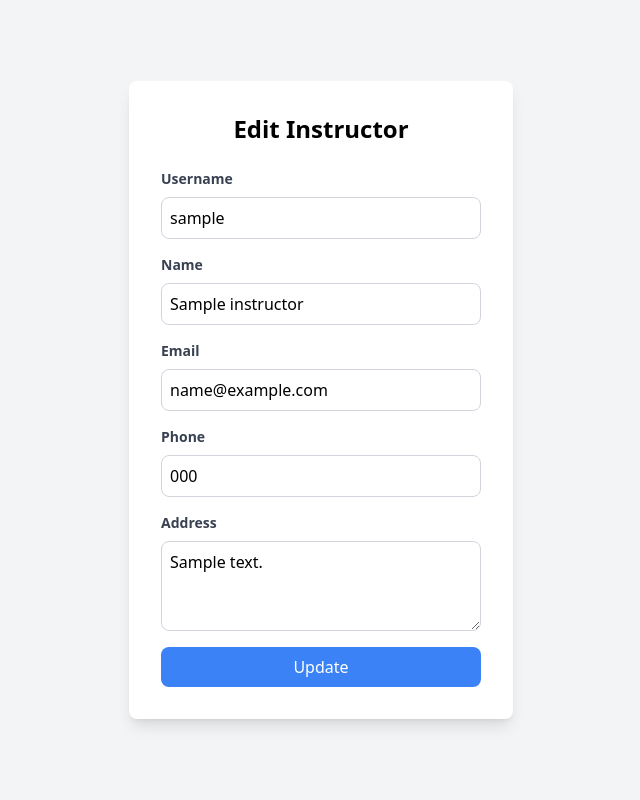
After one commit to difhaels/dx-coding, a PHP site: page /admin/hrm/edit_instructor.php?id_instructor=1 in a window 1280 px wide. The commit adds this page. Shown: the whole page, without its empty margins (319-959 px from the left). Run offline with PHP 8.4, Linux system fonts and the light colour scheme; tables that the repository leaves empty or names only in its code hold one stand-in row (values such as "Sample post"); style sheets or scripts are compiled from the project's sources.

Commit message:
edit inst

```diff
--- /dev/null
+++ b/admin/hrm/edit_instructor.php
@@ -0,0 +1,71 @@
+<?php
+session_start();
+include '../../functions/query.php';
+
+// Ambil data instructor dari database berdasarkan ID
+if (isset($_GET['id_instructor'])) {
+    $instructor_id = $_GET['id_instructor'];
+    $instructor = query("SELECT * FROM instructor WHERE id_instructor = $instructor_id")[0];
+} else {
+    header('Location: instructor.php');
+    exit();
+}
+
+// Update data instructor jika form di-submit
+if ($_SERVER['REQUEST_METHOD'] == 'POST') {
+    $username = $_POST['username'];
+    $name = $_POST['name'];
+    $email = $_POST['email'];
+    $phone = $_POST['phone'];
+    $address = $_POST['address'];
+
+    $update_query = "UPDATE instructor SET username_instructor = '$username', name_instructor = '$name', email_instructor = '$email', phone_instructor = '$phone', address_instructor = '$address' WHERE id_instructor = $instructor_id";
+
+    if (mysqli_query($conn, $update_query)) {
+        $_SESSION['message'] = "Instructor data has been updated.";
+        header("Location: instructor.php");
+        exit();
+    } else {
+        $_SESSION['error'] = "Failed to update instructor data: " . mysqli_error($conn);
+    }
+}
+?>
+<!DOCTYPE html>
+<html lang="en">
+<head>
+    <meta charset="UTF-8">
+    <meta name="viewport" content="width=device-width, initial-scale=1.0">
+    <title>Edit Instructor - Project ERP</title>
+    <link rel="stylesheet" href="../../css/output.css">
+</head>
+<body class="bg-gray-100">
+    <div class="flex items-center justify-center min-h-screen">
+        <div class="bg-white p-8 rounded-lg shadow-lg w-full max-w-sm">
+            <h2 class="text-2xl font-semibold mb-6 text-center">Edit Instructor</h2>
+            <form action="" method="POST">
+                <div class="mb-4">
+                    <label for="username" class="block text-gray-700 text-sm font-bold mb-2">Username</label>
+                    <input type="text" name="username" id="username" class="block w-full p-2 border border-gray-300 rounded-lg focus:outline-none focus:ring-2 focus:ring-blue-400" value="<?= $instructor['username_instructor'] ?>" required>
+                </div>
+                <div class="mb-4">
+                    <label for="name" class="block text-gray-700 text-sm font-bold mb-2">Name</label>
+                    <input type="text" name="name" id="name" class="block w-full p-2 border border-gray-300 rounded-lg focus:outline-none focus:ring-2 focus:ring-blue-400" value="<?= $instructor['name_instructor'] ?>" required>
+                </div>
+                <div class="mb-4">
+                    <label for="email" class="block text-gray-700 text-sm font-bold mb-2">Email</label>
+                    <input type="email" name="email" id="email" class="block w-full p-2 border border-gray-300 rounded-lg focus:outline-none focus:ring-2 focus:ring-blue-400" value="<?= $instructor['email_instructor'] ?>" required>
+                </div>
+                <div class="mb-4">
+                    <label for="phone" class="block text-gray-700 text-sm font-bold mb-2">Phone</label>
+                    <input type="text" name="phone" id="phone" class="block w-full p-2 border border-gray-300 rounded-lg focus:outline-none focus:ring-2 focus:ring-blue-400" value="<?= $instructor['phone_instructor'] ?>" required>
+                </div>
+                <div class="mb-4">
+                    <label for="address" class="block text-gray-700 text-sm font-bold mb-2">Address</label>
+                    <textarea name="address" id="address" class="block w-full p-2 border border-gray-300 rounded-lg focus:outline-none focus:ring-2 focus:ring-blue-400" rows="3" required><?= $instructor['address_instructor'] ?></textarea>
+                </div>
+                <button type="submit" class="w-full bg-blue-500 text-white px-4 py-2 rounded-lg hover:bg-blue-400 focus:outline-none focus:ring-2 focus:ring-blue-400">Update</button>
+            </form>
+        </div>
+    </div>
+</body>
+</html>
--- a/admin/hrm/instructor.php
+++ b/admin/hrm/instructor.php
@@ -44,12 +44,12 @@
                             <td class="border px-4 py-2"><?= $instructor["phone_instructor"]; ?></td>
                             <td class="border px-4 py-2"><?= $instructor["address_instructor"]; ?></td>
                             <td class="border px-4 py-2 grid grid-cols-1 gap-1">
-                                <a href="">
+                                <a href="edit_instructor.php?id_instructor=<?= $instructor["id_instructor"]; ?>">
                                     <div class="bg-slate-500 hover:bg-slate-400 shadow-lg rounded-lg px-2 py-1 text-white">
                                         <h1 class="text-center">edit</h1>
                                     </div>
                                 </a>
-                                <a href="">
+                                <a href="delete_instructor.php?id_instructor=<?= $instructor["id_instructor"]; ?>" onclick="return confirm('Are you sure you want to delete this instructor?');">
                                     <div class="bg-red-500 hover:bg-red-400 shadow-lg rounded-lg px-2 py-1 text-white">
                                         <h1 class="text-center">delete</h1>
                                     </div>
```
